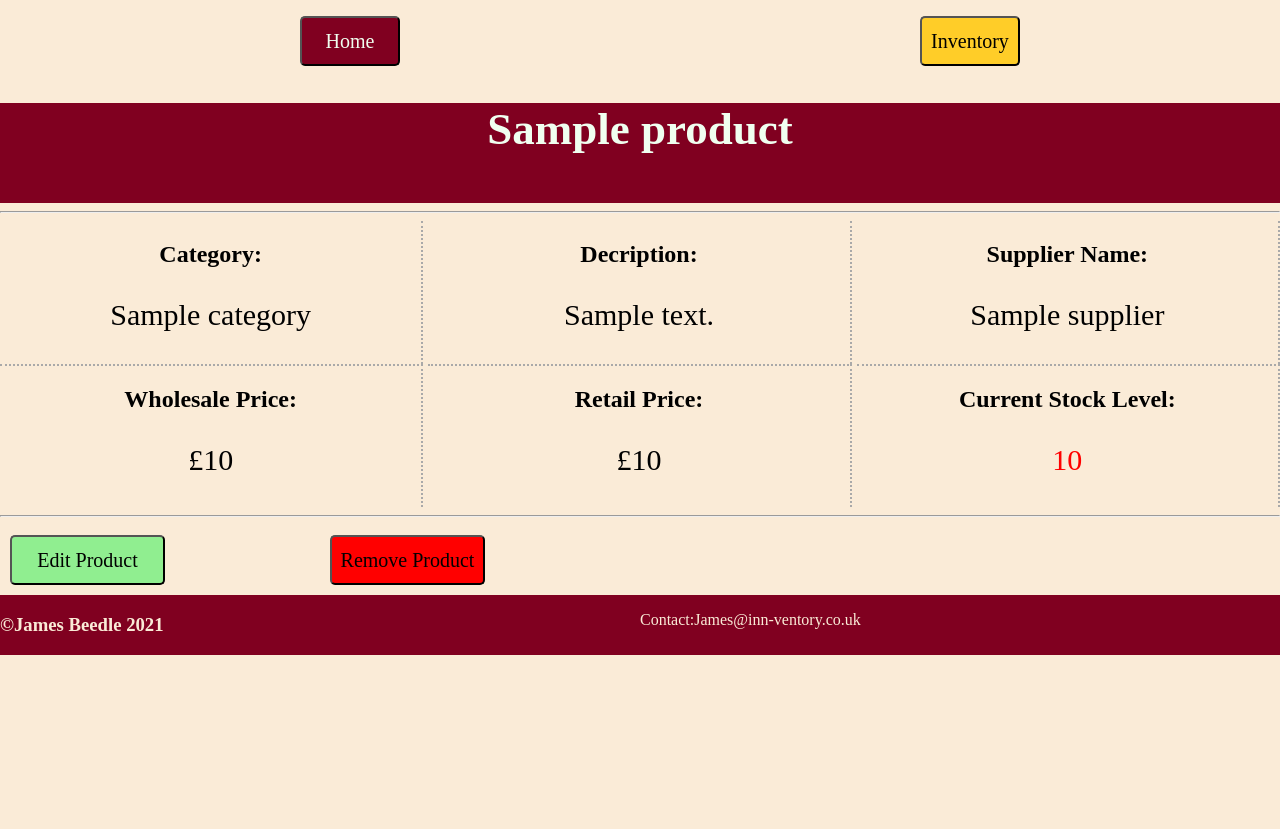
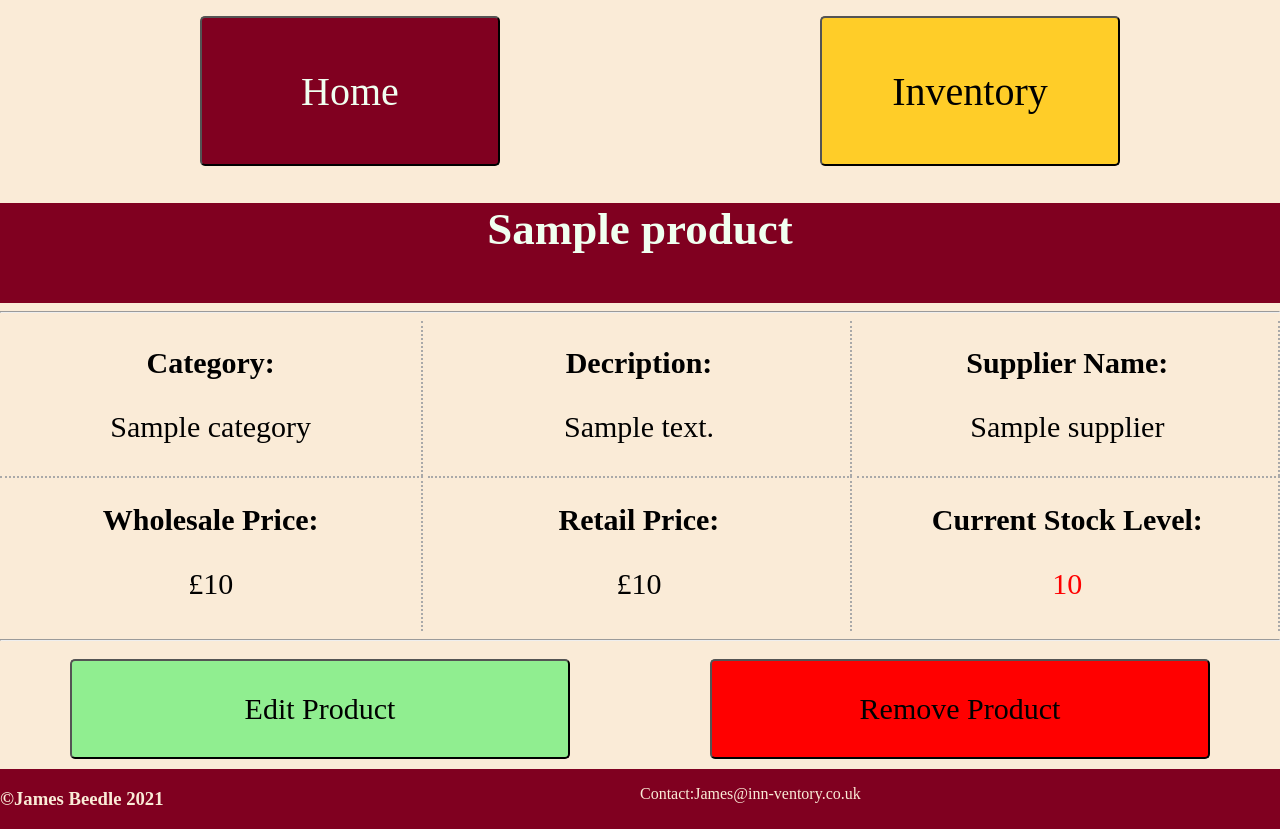
Before and after one commit to JamesSBeedle/Inn-Ventory-Alcohol-Inventory-Application, a Flask app: page /products/1 in a window 1280 px wide. Before the commit the page ends 655 px from the top, so only its background shows below. Run offline with Flask 2, Linux system fonts and the light colour scheme; a database or web service that is not in the repository returns one stand-in record (values such as "Sample title"); some libraries are stand-ins or nearby versions.

Commit message:
moved view product  buttons on products/index.html into the grid and altered size. changed some font and button sizes

```diff
--- a/static/style.css
+++ b/static/style.css
@@ -96,11 +96,11 @@ body > footer{
 }
 
 .nav-button{
-    height:50px;
-    width:100px;
+    height:150px;
+    width:300px;
     border-radius:5px;
     font-family: 'Times New Roman', Times, serif;
-    font-size:20px;
+    font-size:40px;
     margin:0px 10px;
 }
 
@@ -117,15 +117,15 @@ body > footer{
 .add-new-button{
     background-color:lightgreen;
     border-radius:5px;
-    height: 50px;
-    width:155px;
+    height: 100px;
+    width:500px;
     font-family:'Times New Roman', Times, serif;
-    font-size: 20px;
+    font-size: 30px;
     margin:10px;
 
 }
 
-.view-button-2{
+.view-button{
     height:100px;
     width:250px;
     border-radius:3px;
@@ -133,29 +133,23 @@ body > footer{
     font-size:30px;
     margin:5px;
 }
-.view-button{
-    height:50px;
-    width:150px;
-    border-radius:3px;
-    font-family:'Times New Roman', Times, serif;
-    font-size:20px;
-    margin:5px;
-}
+
 
 .delete-button{
     background-color:red;
     border-radius:5px;
-    height: 50px;
-    width:155px;
+    height: 100px;
+    width:500px;
     font-family:'Times New Roman', Times, serif;
-    font-size: 20px;
+    font-size: 30px;
     margin:10px;
 
 }
 
 .edit-delete{
     display:grid;
-    grid-template-columns: 1fr 1fr 1fr 1fr;
+    grid-template-columns: 1fr 1fr ;
+    justify-items:center;
 }
 
 #product-single{
@@ -165,6 +159,12 @@ body > footer{
 }
 
 #product-info{
+    display:grid;
+    grid-template-columns: 1fr 1fr 1fr 1fr;
+    column-gap:5px;
+}
+
+#product-info-single{
     display:grid;
     grid-template-columns: 1fr 1fr 1fr;
     column-gap:5px;
@@ -180,6 +180,7 @@ body > footer{
     text-align:center;
     border-right:2px dotted darkgray;
     border-top:2px dotted darkgray;
+
 
 }
 
@@ -220,3 +221,18 @@ body > footer{
 .supplier-item > h2{
     text-decoration: underline;
 }
+
+.product-item > h3{
+    font-size: 30px;
+}
+
+.product-item > h2{
+    font-size: 30px;
+}
+.product-item-2 > h3{
+    font-size: 30px;
+}
+
+.product-item-2 > h2{
+    font-size: 30px;
+}
--- a/templates/products/show.html
+++ b/templates/products/show.html
@@ -22,7 +22,7 @@
     <hr>
 
     <article id="product-single">
-        <div id="product-info">
+        <div id="product-info-single">
 
             <section class="product-item">
                 <h2>Category:</h2>
@@ -36,7 +36,7 @@
 
             <section class="product-item">
                 <h2>Supplier Name:</h2>
-                <p>{{product.supplier.name}}</p
+                <p>{{product.supplier.name}}</p>
             </section>
         </div>
 
--- a/templates/suppliers/index.html
+++ b/templates/suppliers/index.html
@@ -17,7 +17,7 @@
         <h1>Suppliers List</h1>
     </section>
 
-    <section>
+    <section class="button-container">
         <a href="/suppliers/new"><button class="add-new-button">Add New Supplier</button></a>
     </section>
 </header>
@@ -35,7 +35,7 @@
                 <h3>{{supplier.product}}</h3>
             </section>
             <section class=supplier-item>
-                <a href="/suppliers/{{supplier.id}}"><button class="view-button-2 button-supplier">View Supplier Info</button></a>
+                <a href="/suppliers/{{supplier.id}}"><button class="view-button  button-supplier">View Supplier Info</button></a>
             </section>
         </div>
 
```
Also changed, not shown: templates/products/index.html (+5 -4 lines).
